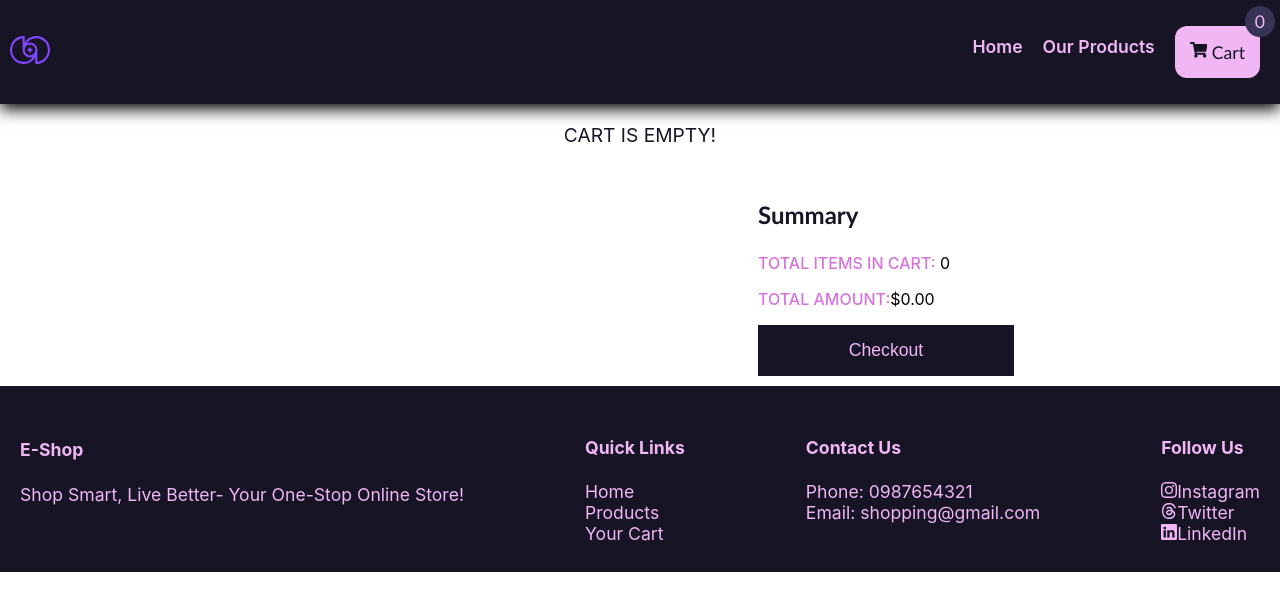
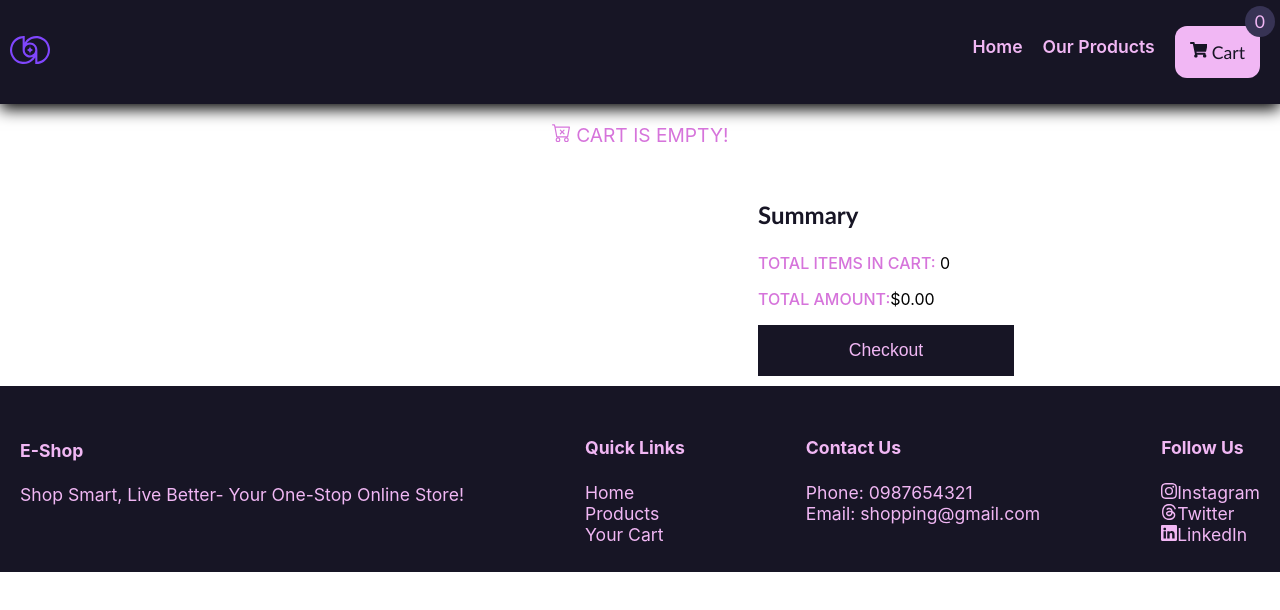
Before and after one commit to MissTee11/shoppingapp, a React (Create React App) app: page /YourCart in a window 1280 px wide. Shown: the top 610 px of the page. Built offline with nearby package versions, Linux system fonts and the light colour scheme.

Commit message:
Debugging DOM errors: syntax incompatibility with JSX

```diff
--- a/src/Pages/CartPage.js
+++ b/src/Pages/CartPage.js
@@ -5,6 +5,7 @@ import { useSelector,useDispatch } from "react-redux";
 import { removeFromCart, incrementQuantity, decrementQuantity, CartItemsCount, CartItemsTotal } from "../features/CartReducer";
 import { RiDeleteBinLine } from "react-icons/ri";
 import { FaPlus, FaMinus } from "react-icons/fa6";
+import { BsCartX } from "react-icons/bs";
 
 
 const Cart= () => {
@@ -77,7 +78,7 @@ const Cart= () => {
   </div>
 ) : (
   <div className="CartEmpty">
-    <p id="EmptyCart">CART IS EMPTY!</p>
+    <p id="EmptyCart"><BsCartX /> CART IS EMPTY!</p>
   </div>
 )}
 
--- a/src/Pages/Pages.css
+++ b/src/Pages/Pages.css
@@ -164,6 +164,9 @@ strong{
 .CartEmpty{
     text-align: center;
 }
+#EmptyCart{
+      color: rgb(214, 116, 219);
+}
 .QuantityCounter{
     display: flex;
     justify-content: right;
--- a/src/components/footer.js
+++ b/src/components/footer.js
@@ -24,16 +24,16 @@ const footer= () => {
             <ul className="socials">
             <h4>Follow Us</h4>
             <li><a href="https://www.google.com" target="_blank">
-                <svg xmlns="http://www.w3.org/2000/svg" width="16" height="16" fill="currentColor" class="bi bi-instagram" viewBox="0 0 16 16">
+                <svg xmlns="http://www.w3.org/2000/svg" width="16" height="16" fill="currentColor" className="bi bi-instagram" viewBox="0 0 16 16">
                  <path d="M8 0C5.829 0 5.556.01 4.703.048 3.85.088 3.269.222 2.76.42a3.9 3.9 0 0 0-1.417.923A3.9 3.9 0 0 0 .42 2.76C.222 3.268.087 3.85.048 4.7.01 5.555 0 5.827 0 8.001c0 2.172.01 2.444.048 3.297.04.852.174 1.433.372 1.942.205.526.478.972.923 1.417.444.445.89.719 1.416.923.51.198 1.09.333 1.942.372C5.555 15.99 5.827 16 8 16s2.444-.01 3.298-.048c.851-.04 1.434-.174 1.943-.372a3.9 3.9 0 0 0 1.416-.923c.445-.445.718-.891.923-1.417.197-.509.332-1.09.372-1.942C15.99 10.445 16 10.173 16 8s-.01-2.445-.048-3.299c-.04-.851-.175-1.433-.372-1.941a3.9 3.9 0 0 0-.923-1.417A3.9 3.9 0 0 0 13.24.42c-.51-.198-1.092-.333-1.943-.372C10.443.01 10.172 0 7.998 0zm-.717 1.442h.718c2.136 0 2.389.007 3.232.046.78.035 1.204.166 1.486.275.373.145.64.319.92.599s.453.546.598.92c.11.281.24.705.275 1.485.039.843.047 1.096.047 3.231s-.008 2.389-.047 3.232c-.035.78-.166 1.203-.275 1.485a2.5 2.5 0 0 1-.599.919c-.28.28-.546.453-.92.598-.28.11-.704.24-1.485.276-.843.038-1.096.047-3.232.047s-2.39-.009-3.233-.047c-.78-.036-1.203-.166-1.485-.276a2.5 2.5 0 0 1-.92-.598 2.5 2.5 0 0 1-.6-.92c-.109-.281-.24-.705-.275-1.485-.038-.843-.046-1.096-.046-3.233s.008-2.388.046-3.231c.036-.78.166-1.204.276-1.486.145-.373.319-.64.599-.92s.546-.453.92-.598c.282-.11.705-.24 1.485-.276.738-.034 1.024-.044 2.515-.045zm4.988 1.328a.96.96 0 1 0 0 1.92.96.96 0 0 0 0-1.92m-4.27 1.122a4.109 4.109 0 1 0 0 8.217 4.109 4.109 0 0 0 0-8.217m0 1.441a2.667 2.667 0 1 1 0 5.334 2.667 2.667 0 0 1 0-5.334"/>
                 </svg>Instagram </a></li>
                 <li><a href="https://www.google.com" target="_blank">
-                <svg xmlns="http://www.w3.org/2000/svg" width="16" height="16" fill="currentColor" class="bi bi-threads" viewBox="0 0 16 16">
+                <svg xmlns="http://www.w3.org/2000/svg" width="16" height="16" fill="currentColor" className="bi bi-threads" viewBox="0 0 16 16">
                 <path d="M6.321 6.016c-.27-.18-1.166-.802-1.166-.802.756-1.081 1.753-1.502 3.132-1.502.975 0 1.803.327 2.394.948s.928 1.509 1.005 2.644q.492.207.905.484c1.109.745 1.719 1.86 1.719 3.137 0 2.716-2.226 5.075-6.256 5.075C4.594 16 1 13.987 1 7.994 1 2.034 4.482 0 8.044 0 9.69 0 13.55.243 15 5.036l-1.36.353C12.516 1.974 10.163 1.43 8.006 1.43c-3.565 0-5.582 2.171-5.582 6.79 0 4.143 2.254 6.343 5.63 6.343 2.777 0 4.847-1.443 4.847-3.556 0-1.438-1.208-2.127-1.27-2.127-.236 1.234-.868 3.31-3.644 3.31-1.618 0-3.013-1.118-3.013-2.582 0-2.09 1.984-2.847 3.55-2.847.586 0 1.294.04 1.663.114 0-.637-.54-1.728-1.9-1.728-1.25 0-1.566.405-1.967.868ZM8.716 8.19c-2.04 0-2.304.87-2.304 1.416 0 .878 1.043 1.168 1.6 1.168 1.02 0 2.067-.282 2.232-2.423a6.2 6.2 0 0 0-1.528-.161"/>
                 </svg>Twitter</a></li>
 
                 <li><a href="https://www.google.com" target="_blank">
-                <svg xmlns="http://www.w3.org/2000/svg" width="16" height="16" fill="currentColor" class="bi bi-linkedin" viewBox="0 0 16 16">
+                <svg xmlns="http://www.w3.org/2000/svg" width="16" height="16" fill="currentColor" className="bi bi-linkedin" viewBox="0 0 16 16">
                 <path d="M0 1.146C0 .513.526 0 1.175 0h13.65C15.474 0 16 .513 16 1.146v13.708c0 .633-.526 1.146-1.175 1.146H1.175C.526 16 0 15.487 0 14.854zm4.943 12.248V6.169H2.542v7.225zm-1.2-8.212c.837 0 1.358-.554 1.358-1.248-.015-.709-.52-1.248-1.342-1.248S2.4 3.226 2.4 3.934c0 .694.521 1.248 1.327 1.248zm4.908 8.212V9.359c0-.216.016-.432.08-.586.173-.431.568-.878 1.232-.878.869 0 1.216.662 1.216 1.634v3.865h2.401V9.25c0-2.22-1.184-3.252-2.764-3.252-1.274 0-1.845.7-2.165 1.193v.025h-.016l.016-.025V6.169h-2.4c.03.678 0 7.225 0 7.225z"/>
                 </svg>LinkedIn</a>
                 </li>
```
Also changed, not shown: src/components/Navbar.js (+1 -1 lines), public/manifest.json.
